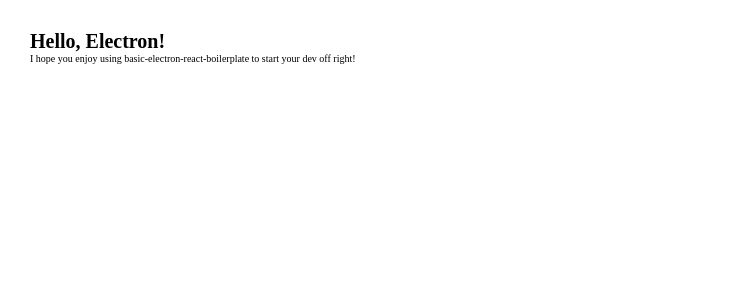
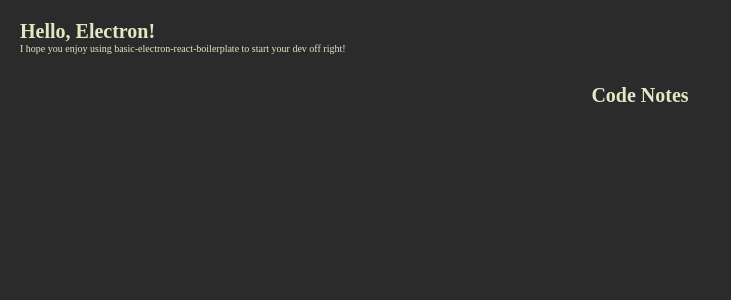
Before and after one commit to Clannis/code-notes, a React app: page / in a window 1280 px wide. Shown: the top 300 px of the page, without its empty margins (0-731 px from the left). Built offline with nearby package versions, Linux system fonts and the light colour scheme; the HTML template or start-up script is replaced by a standard one.

Commit message:
Create titlebar to allow window to be dragged around the screen with app name embedded. Add styling to window

```diff
--- a/src/assets/sass/abstracts/_variables.scss
+++ b/src/assets/sass/abstracts/_variables.scss
@@ -0,0 +1,3 @@
+// Colors
+$background-color: rgb(44, 43, 43);
+$text-color: rgb(230, 230, 196);
--- a/src/assets/sass/base/_base.scss
+++ b/src/assets/sass/base/_base.scss
@@ -13,5 +13,8 @@ html {
 
 body  {
     box-sizing: border-box; // set this inherited CSS property at the base element we want to use it in
-    padding: 3rem;
+    padding: 0;
+    margin: 0;
+    background-color: $background-color;
+    color: $text-color;
 }
--- /dev/null
+++ b/src/assets/sass/components/_titleBar.scss
@@ -0,0 +1,15 @@
+.titlebar {
+    // display: block;
+    top: 0;
+    width: 100%;
+    height: 40px;
+    -webkit-app-region: drag;
+    background-color: rgb(44, 43, 43);
+
+    &__title {
+        color: $text-color;
+        width: fit-content;
+        margin: auto;
+        padding-top: 10px;
+    }
+}
--- /dev/null
+++ b/src/assets/sass/layout/_root.scss
@@ -0,0 +1,3 @@
+#root {
+    margin: 2rem 2rem;
+}
--- a/src/assets/sass/main.scss
+++ b/src/assets/sass/main.scss
@@ -7,4 +7,8 @@
 @import "base/typography";
 @import "base/utilities";
 
+@import "components/titleBar";
+
+@import "layout/root";
+
 @import "pages/home";
--- a/src/index.js
+++ b/src/index.js
@@ -1,6 +1,17 @@
 import React from 'react'
 import { render } from 'react-dom'
 import App from './App'
+import { AppName } from '../appConfig'
+
+let titleBar = document.createElement('div')
+
+titleBar.className = 'titlebar'
+document.body.appendChild(titleBar)
+
+let appTitle = document.createElement('h1')
+appTitle.className = 'titlebar__title'
+appTitle.innerText = `${AppName}`
+titleBar.appendChild(appTitle)
 
 // Since we are using HtmlWebpackPlugin WITHOUT a template, we should create our own root node in the body element before rendering into it
 let root = document.createElement('div')
```
